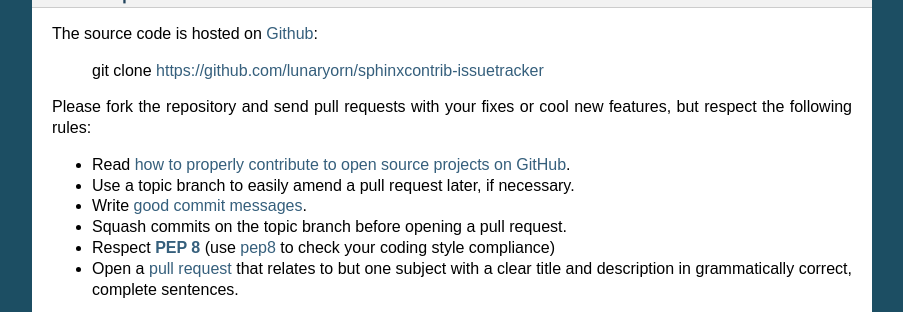
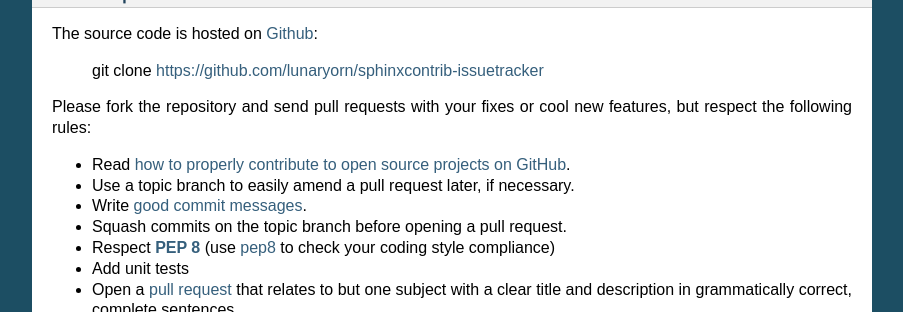
Before and after one commit to ignatenkobrain/sphinxcontrib-issuetracker, a Sphinx documentation site: the page built from doc/index.rst, in a window 1280 px wide and 900 px high, scrolled down 1132 px, cut to the strip 0-312 px from the top of the window. Shown: the whole strip, without its empty margins (198-1101 px from the left). Built offline with Sphinx 7.4.7, drawn with Linux system fonts in a browser that asks for light colours; the version number could not be read and is left out.

Commit message:
Unit tests matter

```diff
--- a/doc/index.rst
+++ b/doc/index.rst
@@ -80,6 +80,7 @@ features, but respect the following rules:
   <http://tbaggery.com/2008/04/19/a-note-about-git-commit-messages.html>`_.
 - Squash commits on the topic branch before opening a pull request.
 - Respect :pep:`8` (use `pep8`_ to check your coding style compliance)
+- Add unit tests
 - Open a `pull request <https://help.github.com/articles/using-pull-requests>`_
   that relates to but one subject with a clear title and description in
   grammatically correct, complete sentences.
```
